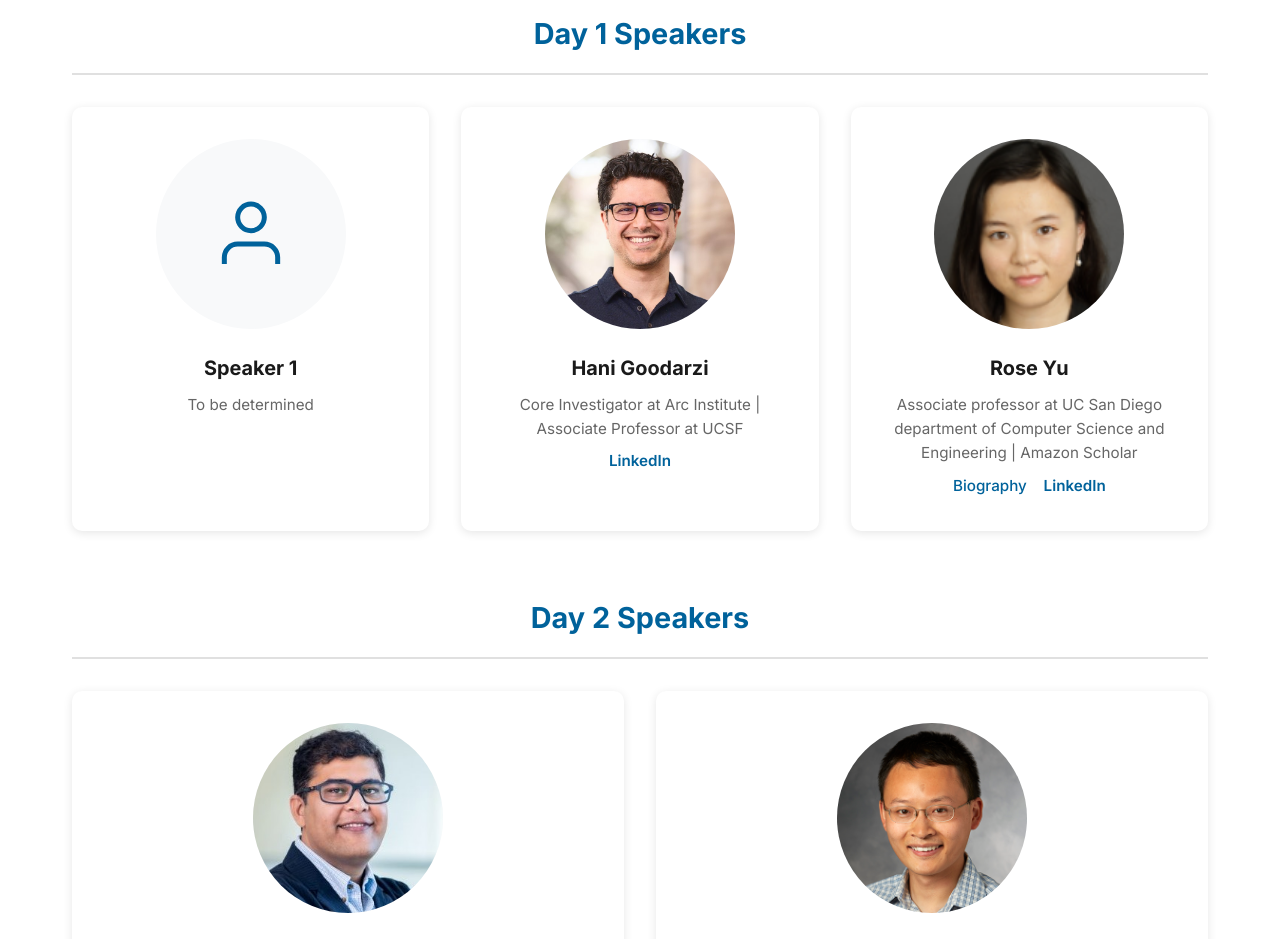
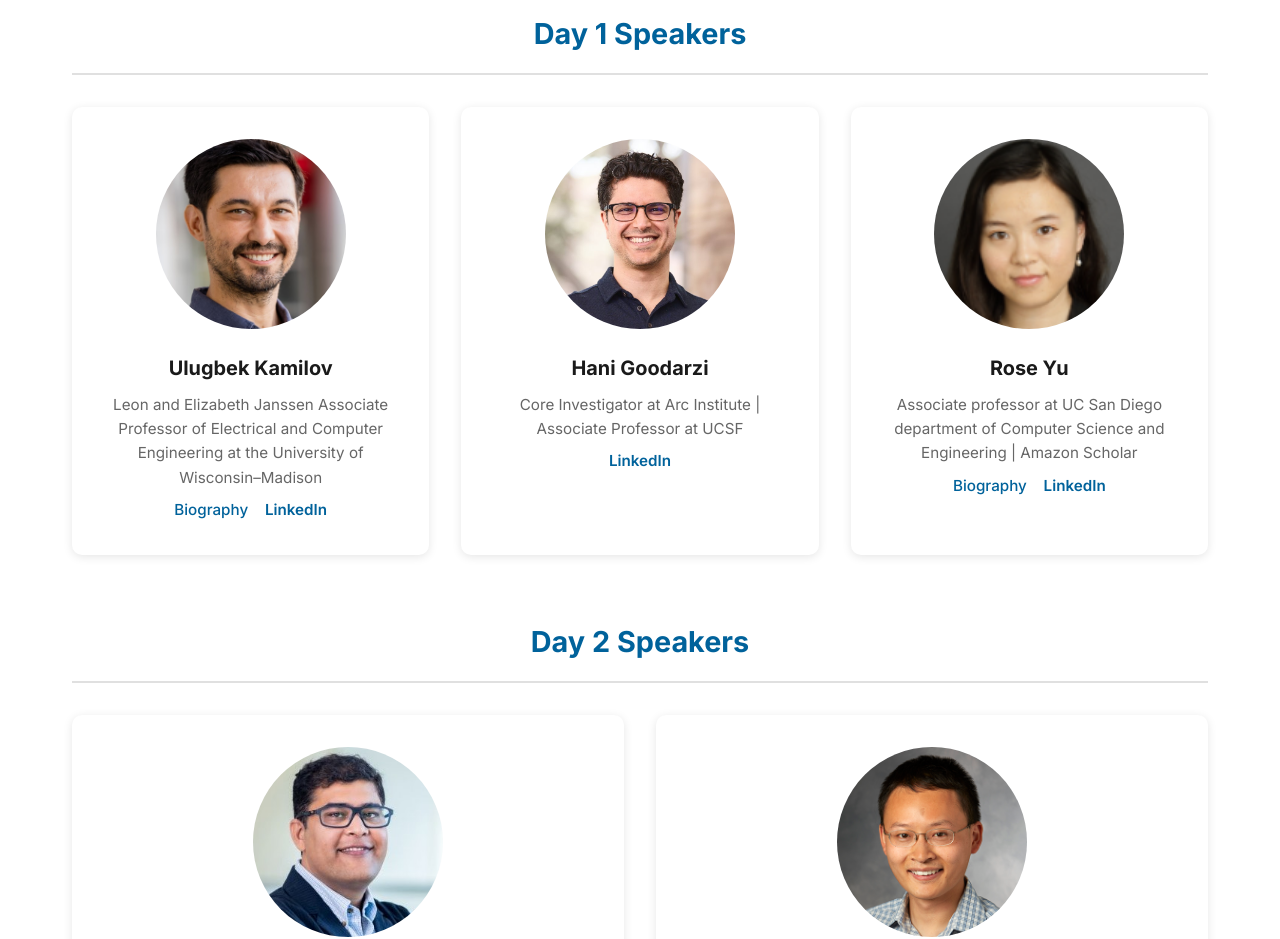
Before and after one commit to Yasmin-Kassim/AIMS2026, a plain HTML site: page index.html in a window 1280 px wide. Shown: the part 5780-6719 px from the top of the page. Drawn offline with Linux system fonts and the light colour scheme.

Commit message:
Add Ulugbek Kamilov as Day 1 speaker. Include headshot, bio modal, and LinkedIn link.

```diff
--- a/index.html
+++ b/index.html
@@ -268,13 +268,12 @@
                 <div class="speakers-grid">
                     <div class="speaker-card">
                         <div class="speaker-avatar">
-                            <svg width="80" height="80" viewBox="0 0 24 24" fill="none" stroke="currentColor" stroke-width="1.5">
-                                <path d="M20 21v-2a4 4 0 0 0-4-4H8a4 4 0 0 0-4 4v2"></path>
-                                <circle cx="12" cy="7" r="4"></circle>
-                            </svg>
+                            <img src="images/speakers/Ulugbek_Kamilov.jpg" alt="Ulugbek Kamilov">
                         </div>
-                        <h3>Speaker 1</h3>
-                        <p class="speaker-title">To be determined</p>
+                        <h3>Ulugbek Kamilov</h3>
+                        <p class="speaker-title">Leon and Elizabeth Janssen Associate Professor of Electrical and Computer Engineering at the University of Wisconsin–Madison</p>
+                        <a href="#" class="speaker-link bio-link" data-bio="ulugbek-kamilov">Biography</a>
+                        <a href="https://www.linkedin.com/in/ukmlv/" class="speaker-link" target="_blank" rel="noopener noreferrer">LinkedIn</a>
                     </div>
                     <div class="speaker-card">
                         <div class="speaker-avatar">
@@ -679,6 +678,18 @@
         </div>
     </div>
 
+    <!-- Ulugbek Kamilov Modal -->
+    <div id="bio-ulugbek-kamilov" class="bio-modal">
+        <div class="bio-modal-content">
+            <span class="bio-modal-close">&times;</span>
+            <h2>Ulugbek Kamilov</h2>
+            <div class="bio-text">
+                <p>Ulugbek S. Kamilov is the Leon and Elizabeth Janssen Associate Professor of Electrical and Computer Engineering (ECE) at the University of Wisconsin–Madison, where he founded and leads the Computational Imaging Group (CIG). He received his BSc/MSc in Communication Systems in 2011 and his PhD in Electrical Engineering in 2015 from EPFL, Switzerland. Prior to joining UW–Madison, he held academic and research appointments as the Donald L. Snyder Associate Professor at Washington University in St. Louis, Visiting Professor at École Normale Supérieure in Paris, Visiting Faculty Researcher at Google, and Research Scientist at Mitsubishi Electric Research Laboratories (MERL).</p>
+                <p>Prof. Kamilov is a recipient of the IEEE Signal Processing Society’s 2024 Pierre-Simon Laplace Early Career Technical Achievement Award, the IEEE Signal Processing Society 2017 Best Paper Award, and the NSF CAREER Award. He was named a Scialog Fellow for Advancing Bioimaging in 2021 and was a finalist for the EPFL Doctorate Award in 2016. In recognition of his teaching, he received the Outstanding Teaching Award from WashU’s Department of Electrical &amp; Systems Engineering in 2023. He currently serves on the IEEE Signal Processing Society’s Computational Imaging Technical Committee, and has previously served as a Senior Editorial Board Member of IEEE Signal Processing Magazine, Associate Editor of IEEE Transactions on Computational Imaging.</p>
+            </div>
+        </div>
+    </div>
+
     <script src="script.js"></script>
 </body>
 </html>
```
Also changed, not shown: images/speakers/Ulugbek_Kamilov.jpg (added).
